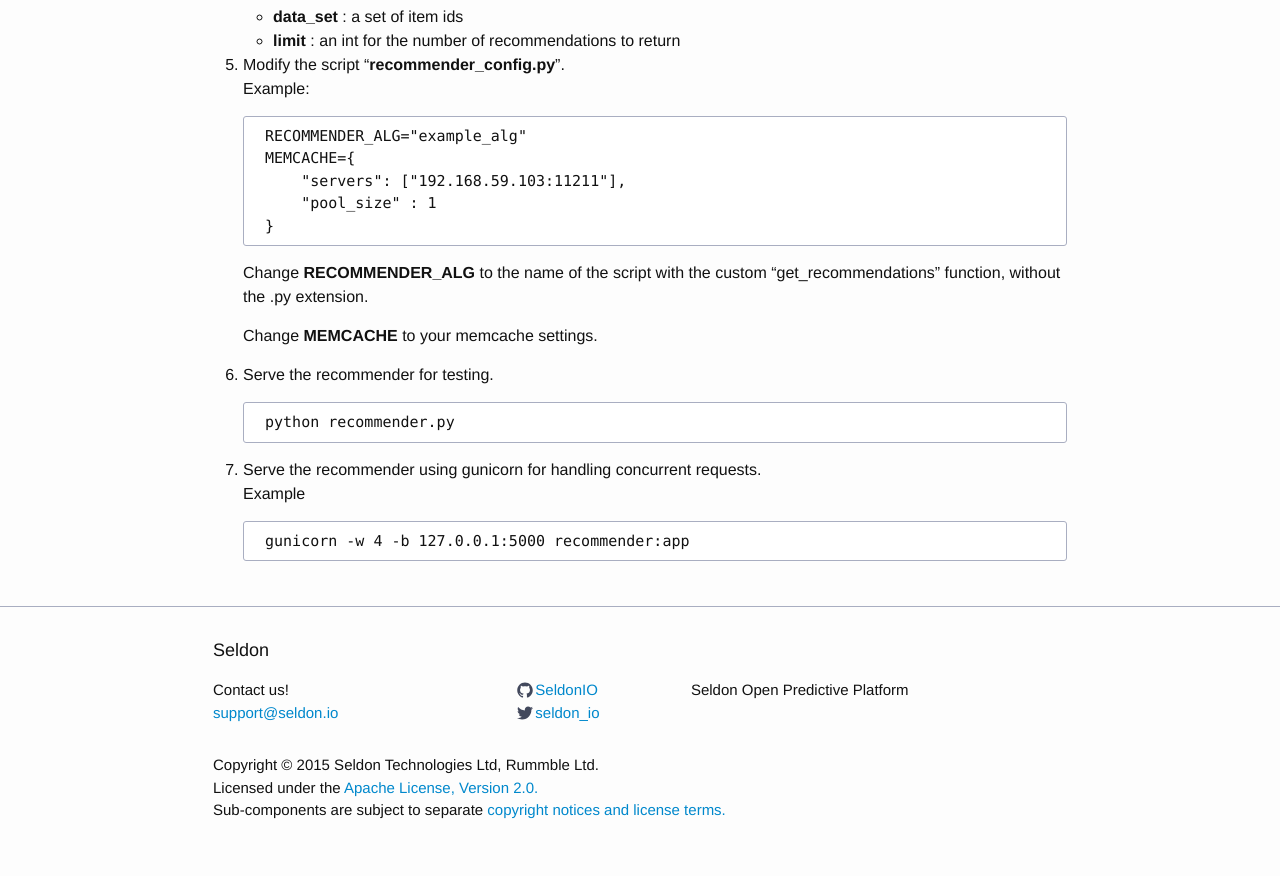
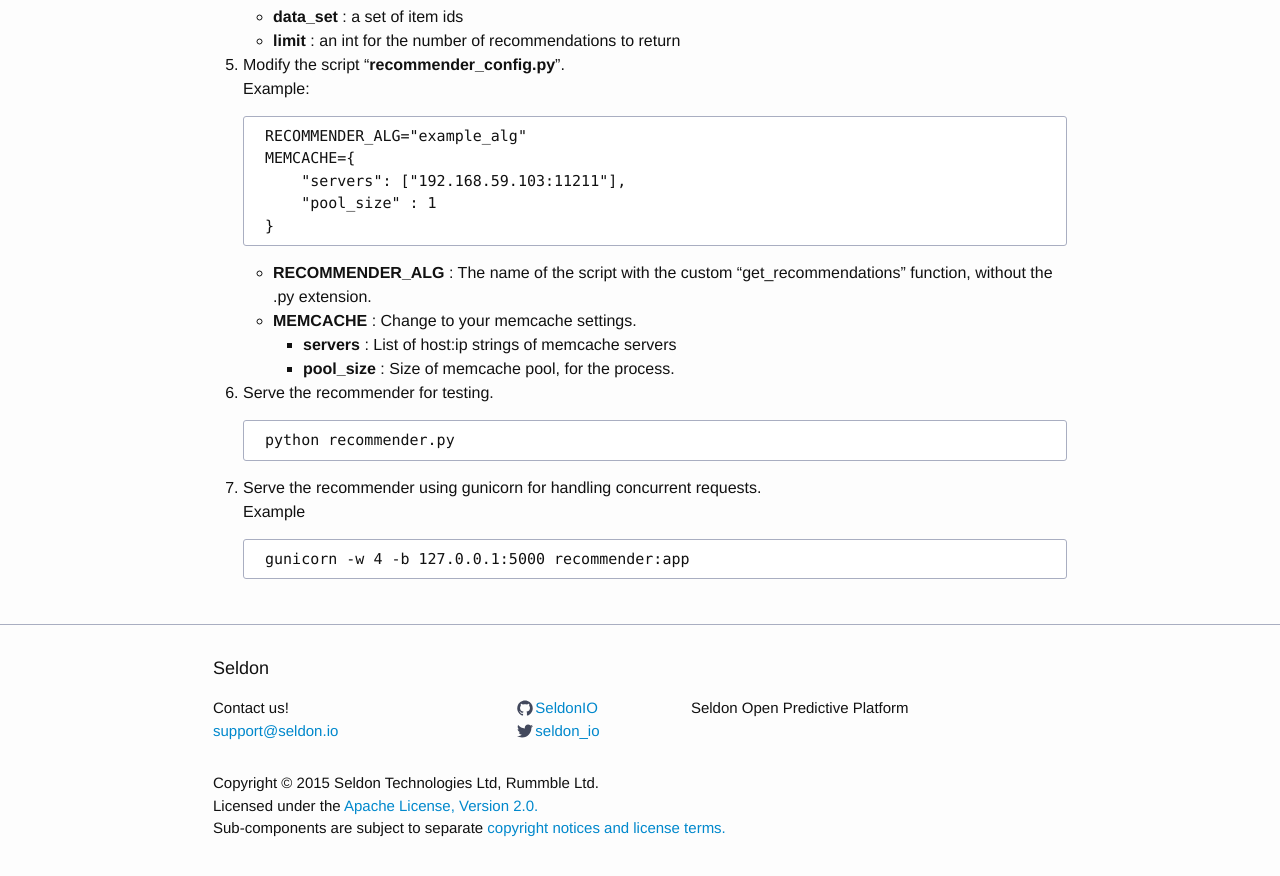
Before and after one commit to SeldonIO/seldonio.github.com, a Jekyll site: the page built from external-algorithms.md, in a window 1280 px wide and 900 px high, scrolled down 820 px. Shown: the top 876 px of the window. Built offline with Jekyll 4.4.1, drawn with Linux system fonts in a browser that asks for light colours; grey boxes are pictures that could not be loaded.

Commit message:
External Python Recommender - config update

```diff
--- a/external-algorithms.md
+++ b/external-algorithms.md
@@ -47,9 +47,10 @@ To use this recommender, follow these steps:
             "pool_size" : 1
         }
 
-    Change **RECOMMENDER_ALG** to the name of the script with the custom "get_recommendations" function, without the .py extension.
-
-    Change **MEMCACHE** to your memcache settings.
+    * **RECOMMENDER_ALG** : The name of the script with the custom "get_recommendations" function, without the .py extension.
+    * **MEMCACHE** : Change to your memcache settings.
+        * **servers** : List of host:ip strings of memcache servers
+        * **pool_size** : Size of memcache pool, for the process.
 
 1. Serve the recommender for testing.
 
```
